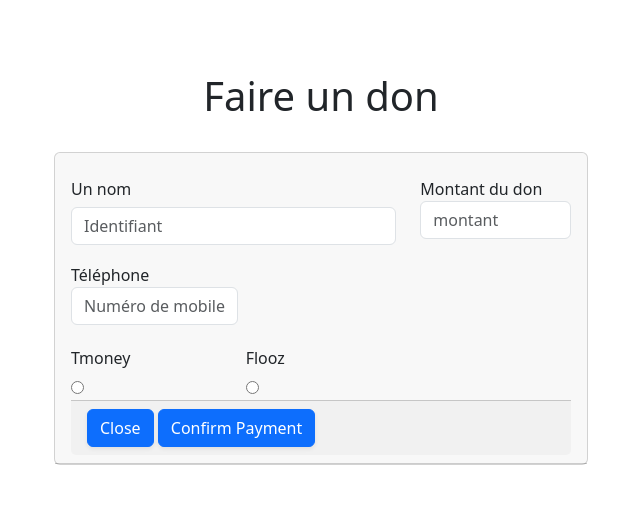
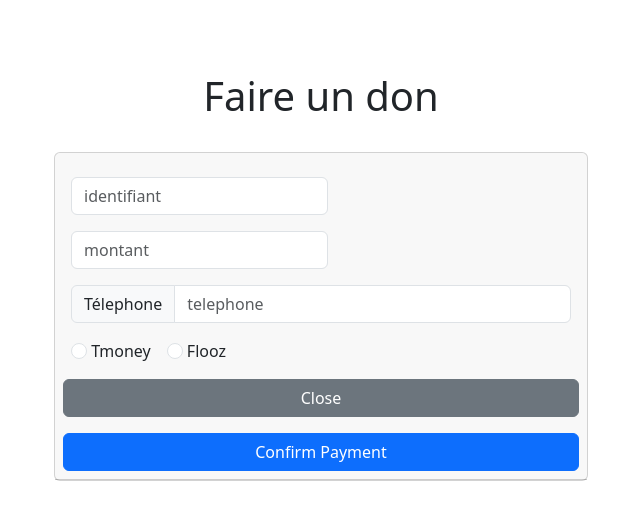
Before and after one commit to jadjinda/CharityProject, a Flask app: template Charity-web(new)/charity/templates/don.html in a window 1280 px wide. Shown: the part 56-576 px from the top of the page, without its empty margins (319-959 px from the left). Run offline with Flask 3, Linux system fonts and the light colour scheme; the template is opened without the code that fills it, so the values that code supplies are empty.

Commit message:
paiement commit

```diff
--- a/Charity-web(new)/accounts/__init__.py
+++ b/Charity-web(new)/accounts/__init__.py
@@ -14,7 +14,7 @@ def register():
             prenom = request.form['prenom']
             username = request.form['username']
             password = request.form['password']
-            new_user = User(nom=nom, prenom=prenom, username=username)
+            new_user = User(nom= nom, prenom= prenom, username=username)
             new_user.set_password(password)
             db.session.add(new_user)
             db.session.commit()
--- a/Charity-web(new)/charity/models/don.py
+++ b/Charity-web(new)/charity/models/don.py
@@ -9,4 +9,4 @@ class Don(db.Model):
     telephone = db.Column(db.String(10), nullable=False)
     modePayement = db.Column(db.String(10), nullable=False)
     projet_id = db.Column(db.Integer, db.ForeignKey('projet.id'), nullable=False)
-    projet = db.relationship('projet', backref=db.backref('dons', lazy=True))
+    projet = db.relationship('Projet', backref=db.backref('dons', lazy=True))
--- a/Charity-web(new)/charity/models/projet.py
+++ b/Charity-web(new)/charity/models/projet.py
@@ -13,7 +13,7 @@ class Projet(db.Model):
     description = db.Column(db.String(255), nullable=False)
     image = db.Column(db.String(255), nullable=False)
     categorie_id = db.Column(db.Integer, db.ForeignKey('categorie.id'), nullable=False)
-    categorie = db.relationship('Categorie', backref=db.backref('projets', lazy=True))
+    categorie = db.relationship('Categorie', backref=db.backref('projet', lazy=True))
 
     def save_image(self, image_file):
         if image_file:
--- a/Charity-web(new)/charity/templates/don.html
+++ b/Charity-web(new)/charity/templates/don.html
@@ -16,55 +16,30 @@
                     <div class="tab-content">
                         <!-- credit card info-->
                         <div id="credit-card" class="tab-pane fade show active pt-3">
-                            <form role="form" onsubmit="event.preventDefault()">
-                                <input class="form-control" name="projet_id" value="{{ projet.id}}" hidden>
-                                <div class="row">
-                                    <div class="col-sm-8">
-                                        <div class="form-group">
-                                            <label>
-                                                <span class="hidden-xs">
-                                                    <h6>Un nom</h6>
-                                                </span>
-                                            </label>
-                                            <div class="input-group">
-                                                <input type="text" placeholder="Identifiant" name="" class="form-control" required>
-                                            </div>
-                                        </div>
-                                    </div>
-                                    <div class="col-sm-4">
-                                        <div class="form-group mb-4">
-                                            <label>
-                                                Montant du don
-                                            </label>
-                                            <input type="text" required class="form-control" placeholder="montant">
-                                        </div>
-                                    </div>
+                            <form class="row g-3" action="{{ url_for('charity_web.don',projetId=projet.id) }}" method="post">
+                                <input class="form-control" name="projet_id" value="{{ projet.id}}" id="projet_id" hidden>
+                                <div class="col-auto">
+                                    <label for="input" class="visually-hidden">Un nom</label>
+                                    <input type="text" class="form-control" id="identifiant" placeholder="identifiant" name="identifiant">
                                 </div>
-                                <div class="col-sm-4">
-                                        <div class="form-group mb-4">
-                                            <label data-toggle="tooltip">
-                                                Téléphone
-                                            </label>
-                                            <input type="text" required class="form-control" placeholder="Numéro de mobile money">
-                                        </div>
+                                <div class="col-auto">
+                                    <label for="input2" class="visually-hidden">Montant du don</label>
+                                    <input type="text" class="form-control" id="montant" placeholder="montant" name="montant">
                                 </div>
-                                <div class="row">
-                                    <div class="col-sm-4">
-                                        <div class="form-group">
-                                            <h6>Tmoney</h6>
-                                            <input type="radio">
-                                        </div>
-                                    </div>
-                                    <div class="col-sm-4">
-                                        <div class="form-group">
-                                            <h6>Flooz</h6>
-                                            <input type="radio">
-                                        </div>
-                                    </div>
+                                <div class="input-group">
+                                    <span class="input-group-text" id="basic-addon1">Télephone</span>
+                                    <input type="text" class="form-control" id="telephone" name="telephone" placeholder="telephone" aria-label="Username" aria-describedby="basic-addon1">
                                 </div>
-                                <div class="card-footer"> <button type="button" class="subscribe btn btn-primary btn-block shadow-sm">Close</button>
-                                     <button type="button" class="subscribe btn btn-primary btn-block shadow-sm"> Confirm Payment </button>
+                                <div class="col-auto">
+                                    <input class="form-check-input" type="radio" id="tmoney" name="modePayement" value="Tmoney">
+                                    <label class="form-check-label" for="flexRadioDefault1">Tmoney</label>
                                 </div>
+                                <div class="col-auto">
+                                    <input class="form-check-input" type="radio" id="flooz" name="modePayement" value="flooz">
+                                    <label class="form-check-label" for="flexRadioDefault1">Flooz</label>
+                                </div>
+                                <button type="button" class="btn btn-secondary" data-dismiss="modal">Close</button>
+                                <button type="submit" class="btn btn-primary">Confirm Payment</button>
                             </form>
                         </div>
                     </div> <!-- End -->
```
Also changed, not shown: Charity-web(new)/charity/templates/details.html (+1 -42 lines), Charity-web(new)/charity/templates/test.html (added, +10 -0 lines), Charity-web(new)/charity/views/route.py (+12 -5 lines).
